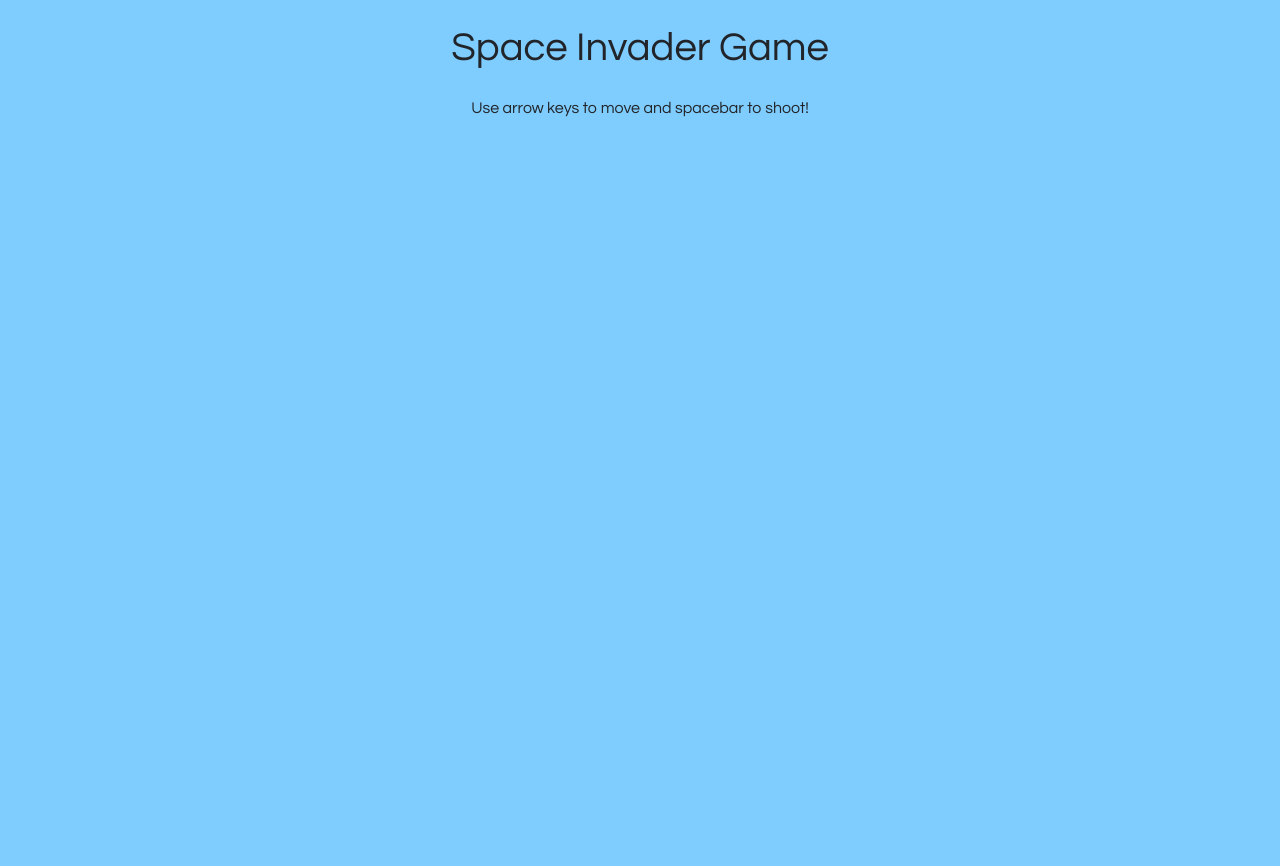
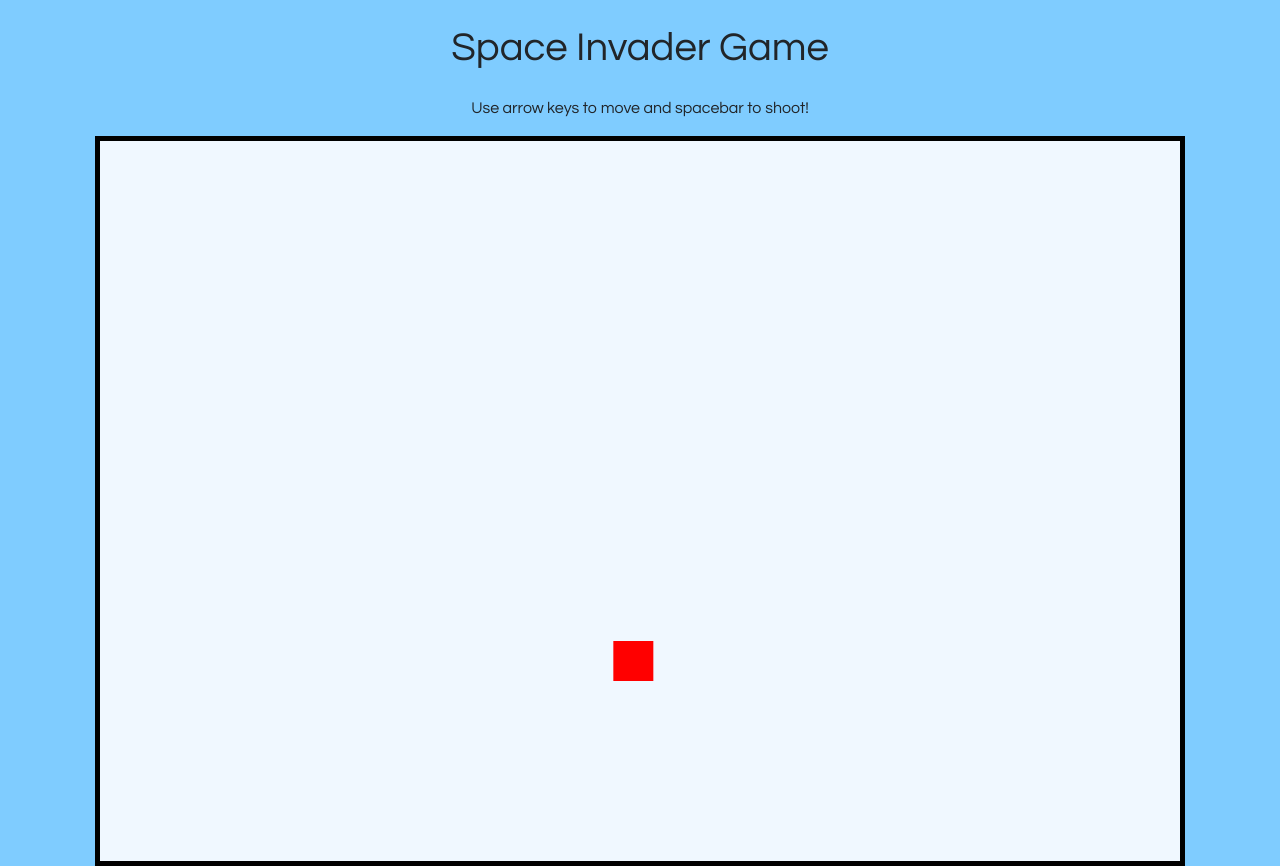
Before and after one commit to CraftedRNL/spaceInvaders, a plain HTML site: page index.html in a window 1280 px wide. Before the commit the page ends 800 px from the top, so only its background shows below. Drawn offline with nearby package versions, Linux system fonts and the light colour scheme.

Commit message:
Day 1 basic w3s tutorial stuff

```diff
--- a/css/style.css
+++ b/css/style.css
@@ -1,6 +1,5 @@
 html{
     height: 100%;
-    /* overflow: auto; */
    background-color: rgb(127, 204, 255);
 }
 
@@ -10,7 +9,6 @@ body {
     font-family: 'Century Gothic', sans-serif;
 }
 .container-fluid{
-    /* display: flex; */
     background-image: url("../img/city.png");
     background-size: cover;
     width: 100%;
@@ -19,7 +17,6 @@ body {
 
 }
 .row{
-    /* width: 100%; */
     height: auto;
 }
 .col{
@@ -27,3 +24,9 @@ body {
 }
 
 /* base stuff */
+canvas{
+    display: flex;
+    background-color: aliceblue;
+    border: 5px solid silver;
+    margin: auto;
+}
--- a/index.html
+++ b/index.html
@@ -7,17 +7,17 @@
     <link href="https://cdn.jsdelivr.net/npm/bootstrap@5.3.8/dist/css/bootstrap.min.css" rel="stylesheet" integrity="sha384-sRIl4kxILFvY47J16cr9ZwB07vP4J8+LH7qKQnuqkuIAvNWLzeN8tE5YBujZqJLB" crossorigin="anonymous">
     <link rel="stylesheet" href="css/style.css">
     </head>
-  <body>
-    <div class="container-fluid">
-        <div class="row">
+  <body onload="startGame()" id="body" >
+    <div   class="container-fluid">
+        <div  class="row">
             <div class="col-12 text-center">
             <h1 class="my-4">Space Invader Game</h1>
             <p>Use arrow keys to move and spacebar to shoot!</p>
             </div>
         </div>
         <div class="row">
-            <div class="col-12 d-flex justify-content-center">
-            <canvas id="gameCanvas" width="800" height="600"></canvas>
+            <div id="box" class="col-12 d-flex justify-content-center"  >
+
             </div>
         </div>
     </div>
--- a/js/game.js
+++ b/js/game.js
@@ -1,14 +1,84 @@
+var myCharacter;
 function startGame() {
     myGameArea.start();
+
 }
-
 var myGameArea = {
     canvas : document.createElement("canvas"),
     start : function(){
-        this.canvas.width = 480;
-        this.canvas.height = 270;
+        this.canvas.width = 1080;
+        this.canvas.height = 720;
+        this.canvas.style.borderColor = "black"
+        this.canvas.classList.add("mx-auto")
         this.context = this.canvas.getContext("2d");
-        document.body.insertBefore(this.canvas, document.body.childNodes[0]);
+        myCharacter = new component(40, 40, "red", this.canvas.width, this.canvas.height);
+        document.getElementById("box").appendChild(this.canvas);
+        this.interval = setInterval(updateGameArea, 20);
+        window.addEventListener('keydown', function(e){
+            myGameArea.keys = (myGameArea.keys || []);
+            myGameArea.keys[e.keyCode] = true;
+        })
+        window.addEventListener('keyup', function(e){
+            myGameArea.keys[e.keyCode] = false;
+        })
+
+    },
+    clear : function(){
+        this.context.clearRect(0,0, this.canvas.width, this.canvas.height)
     }
 
 }
+
+function component(width, height, color, x, y) {
+    this.width = width;
+    this.height = height;
+    this.x = x/2 - width/1.5;
+    this.y = y/2*1.5 - height;
+    this.speedX = 0;
+    this.speedY = 0;
+
+    this.update = function(){
+        ctx = myGameArea.context;
+        ctx.fillStyle = color;
+        ctx.fillRect(this.x, this.y, this.width, this.height);
+    }
+    this.newPos = function(){
+        this.x += this.speedX;
+        this.y += this.speedY;
+    }
+
+}
+
+function updateGameArea(){
+    myGameArea.clear();
+    // myCharacter.x++;
+    myCharacter.speedY = 0;
+    myCharacter.speedX = 0;
+    if (myGameArea.keys && myGameArea.keys[37]) {myCharacter.speedX = -5; }
+    if (myGameArea.keys && myGameArea.keys[39]) {myCharacter.speedX = 5; }
+    if (myGameArea.keys && myGameArea.keys[38]) {myCharacter.speedY = -5; }
+    if (myGameArea.keys && myGameArea.keys[40]) {myCharacter.speedY = 5; }
+
+
+    myCharacter.newPos();
+    myCharacter.update();
+
+}
+
+// function up(){
+//     myCharacter.speedY -=1;
+// }
+// function down(){
+//     myCharacter.speedY +=1;
+// }
+// function left(){
+//     myCharacter.speedX -=1;
+// }
+// function right(){
+//     myCharacter.speedX +=1;
+// }
+
+// function stopMove(){
+    // myCharacter.speedY = 0;
+    // myCharacter.speedX = 0;
+// }
```
